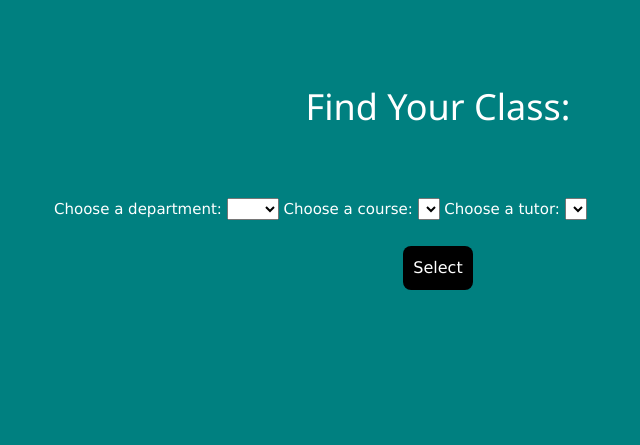
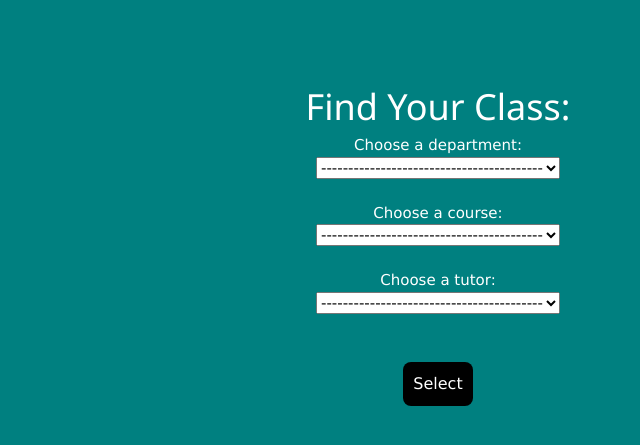
Before and after one commit to cse442-at-ub/cse442-semester-project-jalapenocrisp, a PHP site: page /search.html in a window 1280 px wide. Shown: the top 445 px of the page, without its empty margins (202-842 px from the left). Run offline with PHP 8.4, Linux system fonts and the light colour scheme; lists and menus that the app fills with data are empty; some libraries are stand-ins or nearby versions.

Commit message:
fix search

```diff
--- a/search.html
+++ b/search.html
@@ -14,24 +14,25 @@
 <body class="main-container">
 
     <h1 class="welcome-page-title">Find Your Class: </h1>
-    <div class="dropDowns">
-    <label for="department">Choose a department:</label>
+    <div class="dd">
+    <label for="department">Choose a department:</label></br>
 
     <select id="depddl" onchange="configDept(this,document.getElementById('ddl'))">
-        <option value=""></option>
+        <option value="-">-----------------------------------------</option>
         <option value="CSE">CSE</option>
-    </select>
+    </select></br></br>
 
-    <label for="courses">Choose a course:</label>
+    <label for="courses">Choose a course:</label></br>
 
     <select id="ddl" onchange="configureCS(this,document.getElementById('ddl2'))">
+        <option value="-">-----------------------------------------</option>
+    </select></br></br>
 
-    </select>
-
-    <label for="tutor">Choose a tutor:</label>
+    <label for="tutor">Choose a tutor:</label></br>
 
     <select id="ddl2">
-    </select>
+        <option value="-">-----------------------------------------</option>
+    </select></br></br>
     </div>
     <button onclick="window.location.href = './tutorprof_student.html';" class="selectButton">Select</button>
 
@@ -39,7 +40,7 @@
     <script src="index.js"></script>
     <script>
         function configDept(ddl1,ddl2){
-            var cse = ['', 'CSE 115: Intro to Programming 1', 'CSE 116: Intro to Programming 2',
+            var cse = ['                               ','CSE 115: Intro to Programming 1', 'CSE 116: Intro to Programming 2',
                         'CSE 220: Systems Programming', 'CSE 250: Data Structures', 'CSE 331: Algorithms and Complexity'];
             switch (ddl1.value) {
                 case 'CSE':
@@ -54,11 +55,11 @@
         }
         }
         function configureCS(ddl1, ddl2) {
-            var cse115 = ['','Jane Doe', 'Mary', 'Steve'];
-            var cse116 = ['','Anthony'];
-            var cse220 = ['','John', 'David', 'Sarah'];
-            var cse250 = ['','Peter', 'Piper'];
-            var cse331 = ['','Karen', 'Carl'];
+            var cse115 = ['Jane Doe', 'Mary', 'Steve'];
+            var cse116 = ['Anthony'];
+            var cse220 = ['John', 'David', 'Sarah'];
+            var cse250 = ['Peter', 'Piper'];
+            var cse331 = ['Karen', 'Carl'];
 
             switch (ddl1.value) {
                 case 'CSE 115: Intro to Programming 1':
--- a/style.css
+++ b/style.css
@@ -115,13 +115,7 @@ input[type="submit"]:hover {
 
 /* search style */
 
-.dropDowns {
-    border-radius: 5px;
-    margin-top: 5%;
-    margin-left: 20%;
-    margin-right: 20%;
-    margin-bottom: 0%;
-}
+
 .selectButton{
     margin-top:2%;
     display: block;
@@ -175,7 +169,9 @@ input[type="submit"]:hover {
     cursor: pointer;
     border: none;
 }
-
+.dd{
+    text-align: center;
+}
 /* styling for the button on tutor view of the tutor calendar page */
 
 .add-or-edit-button{
```
